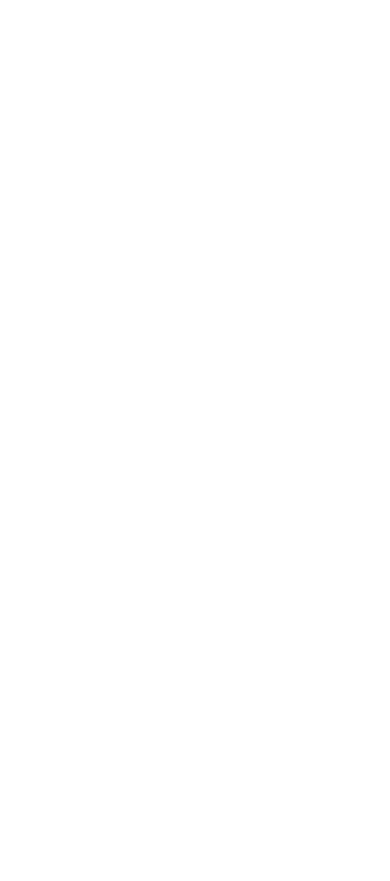
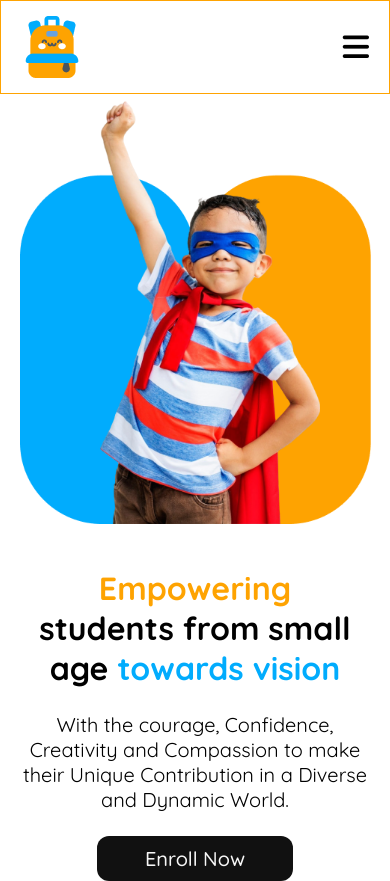
Before and after one commit to rafirono13/B11A2, a plain HTML site: page index.html in a window 390 px wide. Before the commit the page ends 844 px from the top, so only its background shows below. Drawn offline with Linux system fonts and the light colour scheme.

Commit message:
navbar and banner are done and finshined making it responsive

```diff
--- a/index.html
+++ b/index.html
@@ -3,10 +3,64 @@
   <head>
     <meta charset="UTF-8" />
     <meta name="viewport" content="width=device-width, initial-scale=1.0" />
+    <link rel="preconnect" href="https://fonts.googleapis.com" />
+    <link rel="preconnect" href="https://fonts.gstatic.com" crossorigin />
+    <link
+      href="https://fonts.googleapis.com/css2?family=Quicksand:wght@300..700&display=swap"
+      rel="stylesheet"
+    />
+    <link
+      rel="stylesheet"
+      href="https://cdnjs.cloudflare.com/ajax/libs/font-awesome/6.5.1/css/all.min.css"
+    />
     <title>Kids School</title>
+    <link rel="stylesheet" href="style.css" />
   </head>
   <body>
-    <header></header>
+    <header>
+      <!-- navbar section -->
+      <nav class="navbar">
+        <div class="navbar-content">
+          <div class="nav-brand">
+            <img src="assets/logo.png" alt="logo" class="nav-logo" />
+            <h3 class="nav-title">SCHOOL</h3>
+          </div>
+
+          <!-- Menu bar for mobile section -->
+          <i class="fas fa-bars menu-icon"></i>
+
+          <ul class="nav-links">
+            <li class="nav-link"><a class="link-home" href="">Home</a></li>
+            <li class="nav-link"><a class="link-about" href="">About</a></li>
+            <li class="nav-link">
+              <a class="link-facilities" href="">Facilities</a>
+            </li>
+            <li class="nav-link">
+              <a class="link-admission" href="">Admission</a>
+            </li>
+          </ul>
+          <button class="nav-btn">Contact</button>
+        </div>
+      </nav>
+      <!-- navbar section end -->
+      <section class="banner">
+        <div class="banner-info">
+          <h2 class="banner-title">
+            <span class="one">Empowering</span> <br />
+            students from small age
+            <span class="two">towards vision</span>
+          </h2>
+          <p class="banner-des">
+            With the courage, Confidence, Creativity and Compassion to make
+            their Unique Contribution in a Diverse and Dynamic World.
+          </p>
+          <button class="banner-btn">Enroll Now</button>
+        </div>
+        <div class="banner-img">
+          <img class="superman-kid" src="assets/hero-kids.png" alt="" />
+        </div>
+      </section>
+    </header>
     <main></main>
     <footer></footer>
   </body>
--- a/style.css
+++ b/style.css
@@ -0,0 +1,241 @@
+.quicksand-fonts {
+  font-family: "Quicksand", serif;
+  font-optical-sizing: auto;
+  font-weight: 400;
+  font-style: normal;
+}
+
+*{
+    margin: 0;
+    padding: 0;
+    font-family: "Quicksand", serif;
+}
+
+:root{
+    /* color section */
+    --white-color: #F7F7F7;
+    --blue-color: #01ACFD;
+    --teal-blue: #05D4DF;
+    --purple-color: #5D58EF;
+    --orange-color: #FEA301;
+    --black-color: #111111;
+    /* font-section */
+    --root-font-size: 1rem;
+    --small-font: 1.25rem;
+    --medium-font: 2rem;
+    --big-font: 2.8rem;
+    --bigger-font: 3.5rem;
+}
+
+/* ------------------------------------------------------- */
+
+/* header section */
+/* navbar section */
+.navbar{
+    max-width: 1440px;
+    margin: 0 auto;
+}
+
+.navbar-content{
+    display: flex;
+    justify-content: space-between;
+    align-items: center;
+    width: 1160px;
+    margin: 0 auto;
+    padding: 20px 140px;
+}
+
+/* style section */
+.nav-brand{
+    .nav-title{
+        font-size: var(--medium-font);
+        font-weight: bold;
+        color: var(--black-color);
+    }
+}
+
+.nav-links{
+    list-style: none;
+}
+
+.nav-link a{
+    text-decoration: none;
+    font-size: var(--small-font);
+    font-weight: 500;
+
+    &.link-home{
+        color: var(--orange-color);
+    }
+
+    &.link-about{
+        color: var(--blue-color);
+    }
+
+    &.link-facilities{
+        color: var(--teal-blue);
+    }
+
+    &.link-admission{
+        color: var(--purple-color);
+    }
+}
+
+
+.nav-btn{
+    font-size: var(--small-font);
+    font-weight: 500;
+    color: var(--white-color);
+    background-color: var(--orange-color);
+    padding: 10px 60px;
+    border-radius: 12px;
+    border-style: none;
+    cursor: pointer;
+}
+.menu-icon{
+    display: none;
+    font-size: 30px;
+    cursor: pointer;
+}
+/* style section end */
+.nav-brand{
+    display: flex;
+    justify-content: center;
+    align-items: center;
+    gap: 10px;
+}
+
+.nav-links{
+    display: flex;
+    justify-content: center;
+    align-items: center;
+    gap: 32px;
+}
+
+.navbar{
+    display: flex;
+    justify-content: space-between;
+    align-items: center;
+}
+/* navbar section end */
+/* banner section */
+
+.banner{
+    max-width: 1160px;
+    margin: 20px auto;
+}
+
+.banner-info{
+    width: 640px;
+}
+
+
+/* style section */
+.banner-info {
+    .banner-title {
+      font-size: var(--bigger-font);
+      font-weight: bold;
+
+      .one {
+        color: var(--orange-color);
+      }
+
+      .two {
+        color: var(--blue-color);
+      }
+    }
+
+    .banner-des {
+      font-size: var(--small-font);
+      margin: 24px 0;
+    }
+
+    .banner-btn {
+        font-size: var(--small-font);
+        font-weight: 500;
+        color: var(--white-color);
+        background-color: var(--black-color);
+        padding: 10px 48px;
+        border-radius: 12px;
+        border-style: none;
+        cursor: pointer;
+      }
+
+  }
+/* style section end */
+.banner{
+    display: flex;
+    justify-content: center;
+    align-items: center;
+    gap: 50px;
+}
+/* banner section end */
+/* header section end */
+
+
+/* responsive header section */
+
+@media screen and (max-width:576px) {
+/* navbar section */
+
+.navbar{
+  width: 100%;
+  padding: 0;
+  margin: 0;
+}
+
+.navbar-content{
+    width: 100%;
+    padding: 15px 20px;
+    position: relative;
+    border: 1px solid #FEA301;
+}
+
+    .nav-links{
+        display: none;
+    }
+
+    .nav-btn{
+        display: none;
+    }
+
+    .nav-title{
+        display: none;
+    }
+
+    .menu-icon{
+        display: block;
+        font-size: 30px;
+        cursor: pointer;
+    }
+/* navbar section end */
+/* banner section */
+    .banner{
+        flex-direction: column-reverse;
+        gap: 40px;
+        width: 90%;
+        padding: 0;
+        margin: 0 auto;
+        /* justify-content: center;
+        align-items: center; */
+    }
+
+    .banner-info{
+        text-align: center;
+        width: 100%;
+        .banner-title{
+            font-size: 2rem;
+        }
+    }
+
+    .banner-img img{
+        width: 100%;
+    }
+
+    .banner-img{
+        margin: 0 auto;
+        text-align: center;
+    }
+}
+
+
+/* responsive header section end */
```
